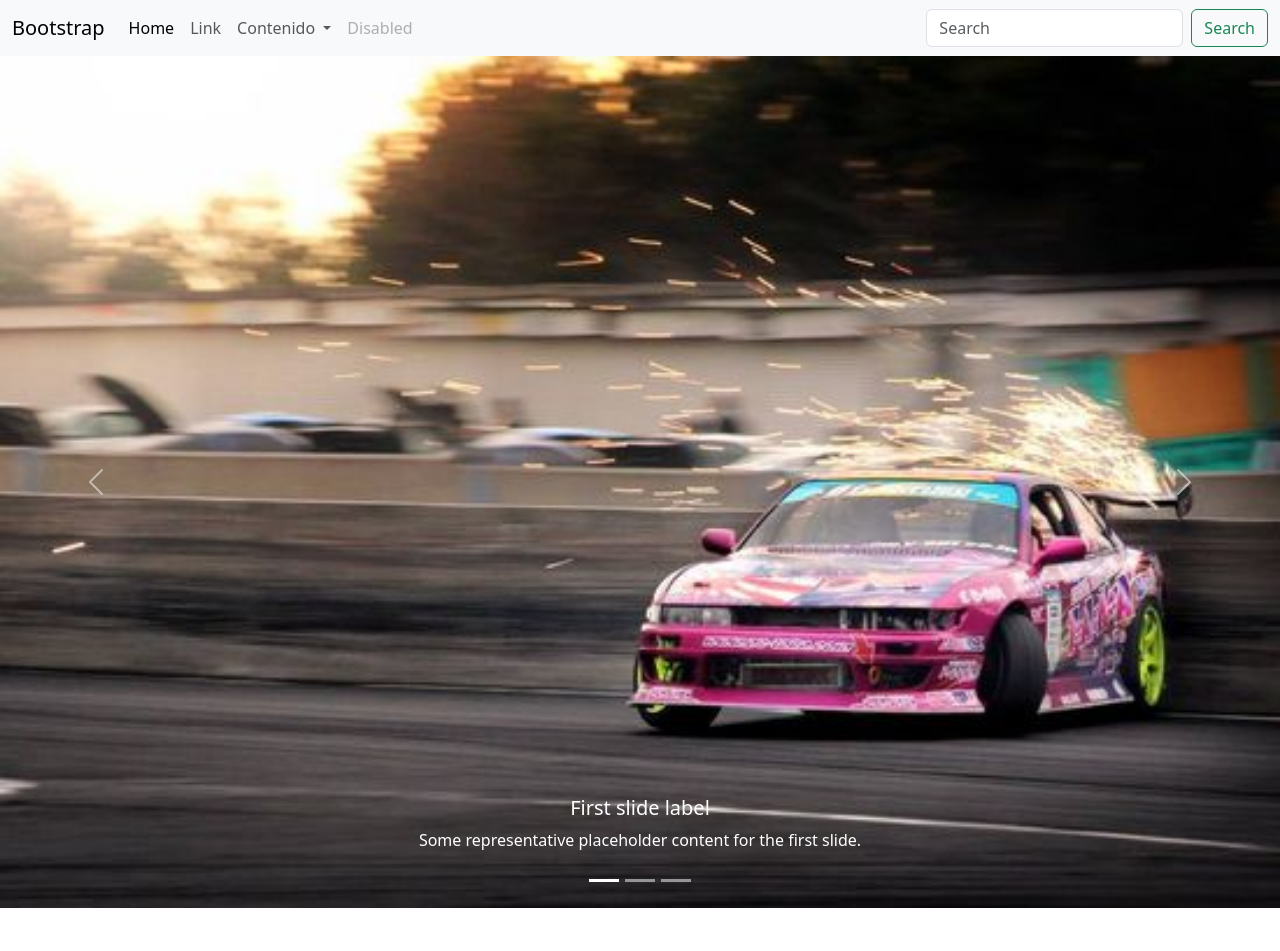
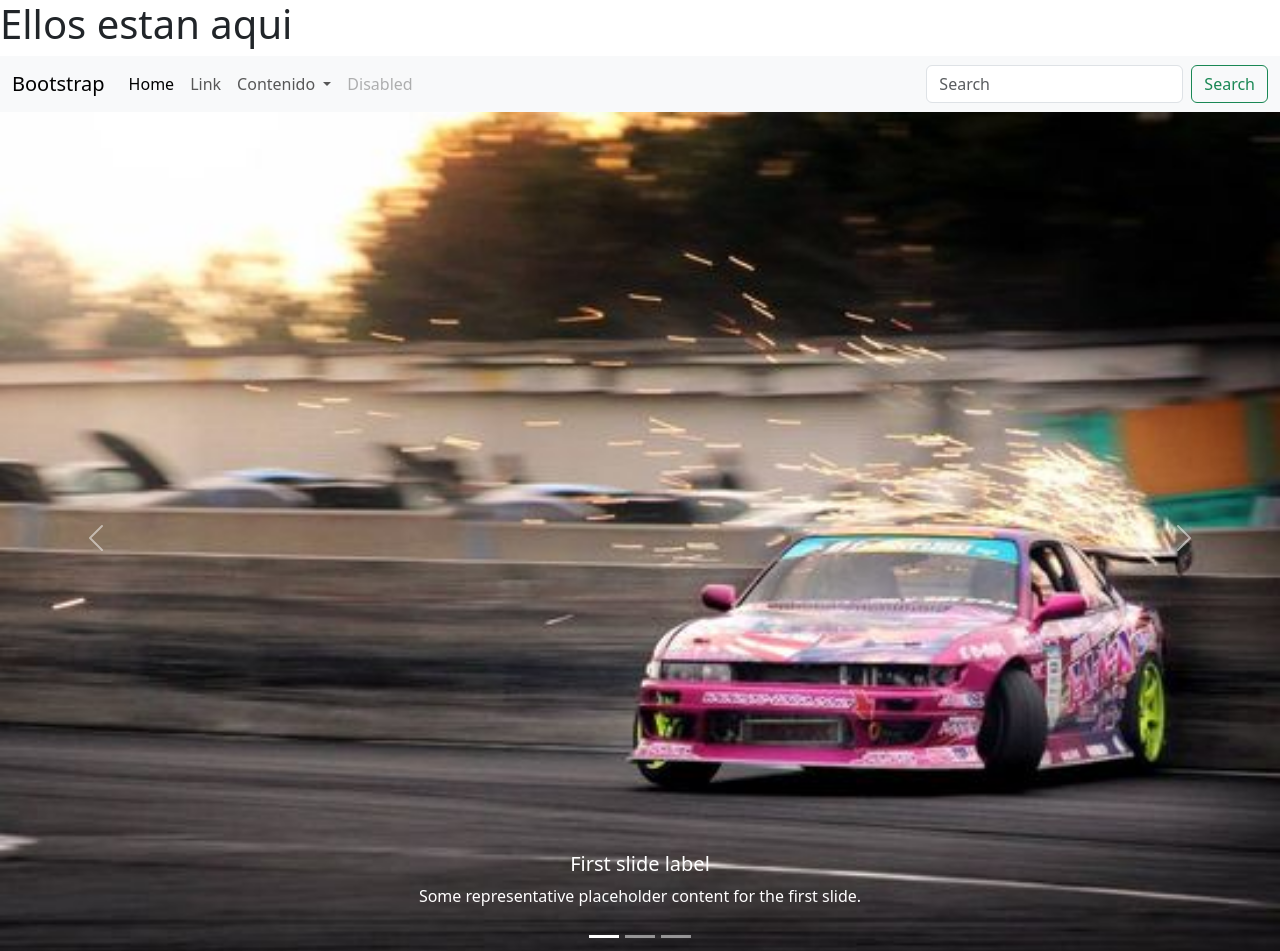
Before and after one commit to AnLeo002/prueba, a plain HTML site: page index.html in a window 1280 px wide. Shown: the top 951 px of the page. Before the commit the page ends 908 px from the top, so only its background shows below. Drawn offline with nearby package versions, Linux system fonts and the light colour scheme.

Commit message:
Esto es Sparta

```diff
--- a/index.html
+++ b/index.html
@@ -8,6 +8,9 @@
    <link href="https://cdn.jsdelivr.net/npm/bootstrap@5.3.0-alpha1/dist/css/bootstrap.min.css" rel="stylesheet" integrity="sha384-GLhlTQ8iRABdZLl6O3oVMWSktQOp6b7In1Zl3/Jr59b6EGGoI1aFkw7cmDA6j6gD" crossorigin="anonymous">
 </head>
 <body>
+  <h1>Ellos estan aqui</h1>
+
+
   <nav class="navbar navbar-expand-lg bg-body-tertiary">
     <div class="container-fluid">
       <a class="navbar-brand" href="#">Bootstrap</a>
```
